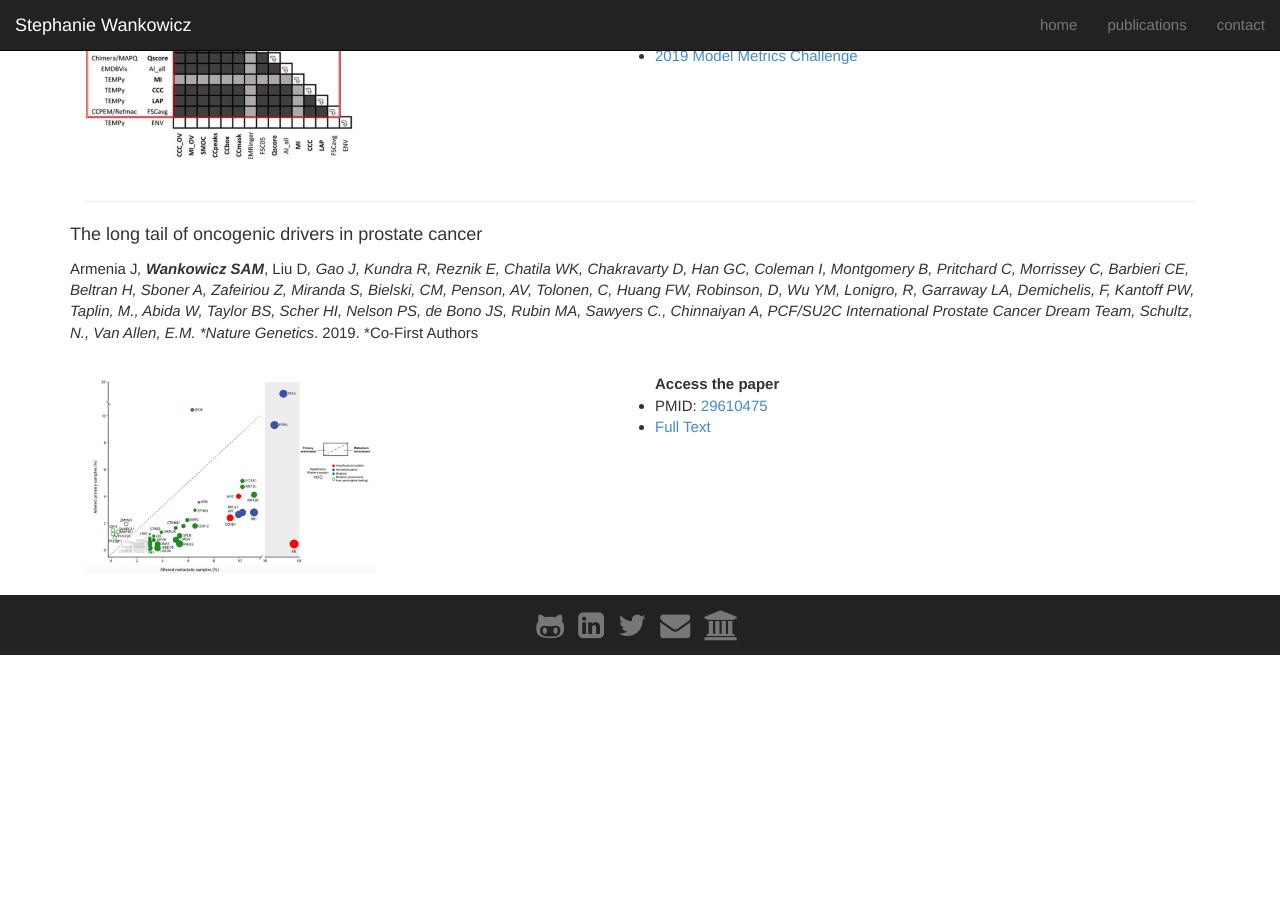
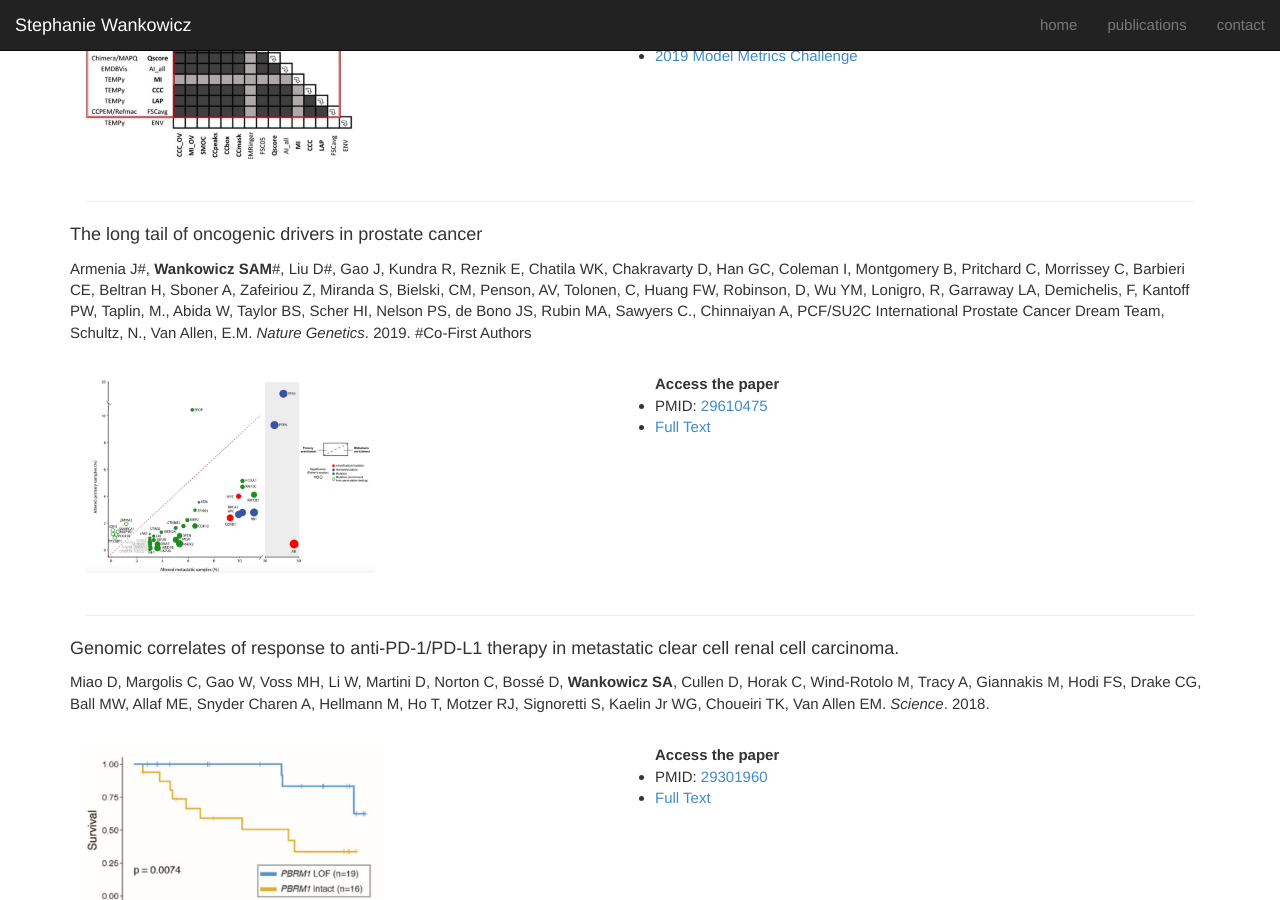
Before and after one commit to stephaniewankowicz/stephaniewankowicz.github.io, a Jekyll site: the page built from publications/index.html, in a window 1280 px wide and 900 px high, scrolled down 1233 px. Built offline with Jekyll 4.4.1, drawn with Linux system fonts in a browser that asks for light colours; nearby versions of some CDN libraries; library files that are not in the unit come from our copies; before the commit the page ends 1889 px from its top, so only the background shows below that.

Commit message:
Update publications.yml
Adding Diana Science Paper

```diff
--- a/_data/publications.yml
+++ b/_data/publications.yml
@@ -37,7 +37,7 @@
       url: https://challenges.emdataresource.org/?q=model-metrics-challenge-2019
 
 - title: "The long tail of oncogenic drivers in prostate cancer"
-  citation: "Armenia J*, **Wankowicz SAM***, Liu D*, Gao J, Kundra R, Reznik E, Chatila WK, Chakravarty D, Han GC, Coleman I, Montgomery B, Pritchard C, Morrissey C, Barbieri CE, Beltran H, Sboner A, Zafeiriou Z, Miranda S, Bielski, CM, Penson, AV, Tolonen, C, Huang FW, Robinson, D, Wu YM, Lonigro, R, Garraway LA, Demichelis, F, Kantoff PW, Taplin, M., Abida W, Taylor BS, Scher HI, Nelson PS, de Bono JS, Rubin MA, Sawyers C., Chinnaiyan A, PCF/SU2C International Prostate Cancer Dream Team, Schultz, N., Van Allen, E.M. *Nature Genetics*. 2019. *Co-First Authors"
+  citation: "Armenia J#, **Wankowicz SAM**#, Liu D#, Gao J, Kundra R, Reznik E, Chatila WK, Chakravarty D, Han GC, Coleman I, Montgomery B, Pritchard C, Morrissey C, Barbieri CE, Beltran H, Sboner A, Zafeiriou Z, Miranda S, Bielski, CM, Penson, AV, Tolonen, C, Huang FW, Robinson, D, Wu YM, Lonigro, R, Garraway LA, Demichelis, F, Kantoff PW, Taplin, M., Abida W, Taylor BS, Scher HI, Nelson PS, de Bono JS, Rubin MA, Sawyers C., Chinnaiyan A, PCF/SU2C International Prostate Cancer Dream Team, Schultz, N., Van Allen, E.M. *Nature Genetics*. 2019. #Co-First Authors"
   date: '2019-05-01'
   image: '/static/img/2019_LongTailProstate.png'
   pmid: '29610475'
@@ -47,3 +47,15 @@
   #links:
   #  - name:
   #    url:
+
+- title: "Genomic correlates of response to anti-PD-1/PD-L1 therapy in metastatic clear cell renal cell carcinoma."
+  citation: "Miao D, Margolis C, Gao W, Voss MH, Li W, Martini D, Norton C, Bossé D, **Wankowicz SA**, Cullen D, Horak C, Wind-Rotolo M, Tracy A, Giannakis M, Hodi FS, Drake CG, Ball MW, Allaf ME, Snyder Charen A, Hellmann M, Ho T, Motzer RJ, Signoretti S, Kaelin Jr WG, Choueiri TK, Van Allen EM. *Science*. 2018."
+  date: '2018-01-01'
+  image: '/static/img/2018_Miao.png'
+  pmid: '29301960'
+  # pmcid: ''
+  # biorxiv: ''
+  pdf: 'https://science.sciencemag.org/content/359/6377/801.full.pdf'
+  #links:
+  #  - name:
+  #   url:
```
